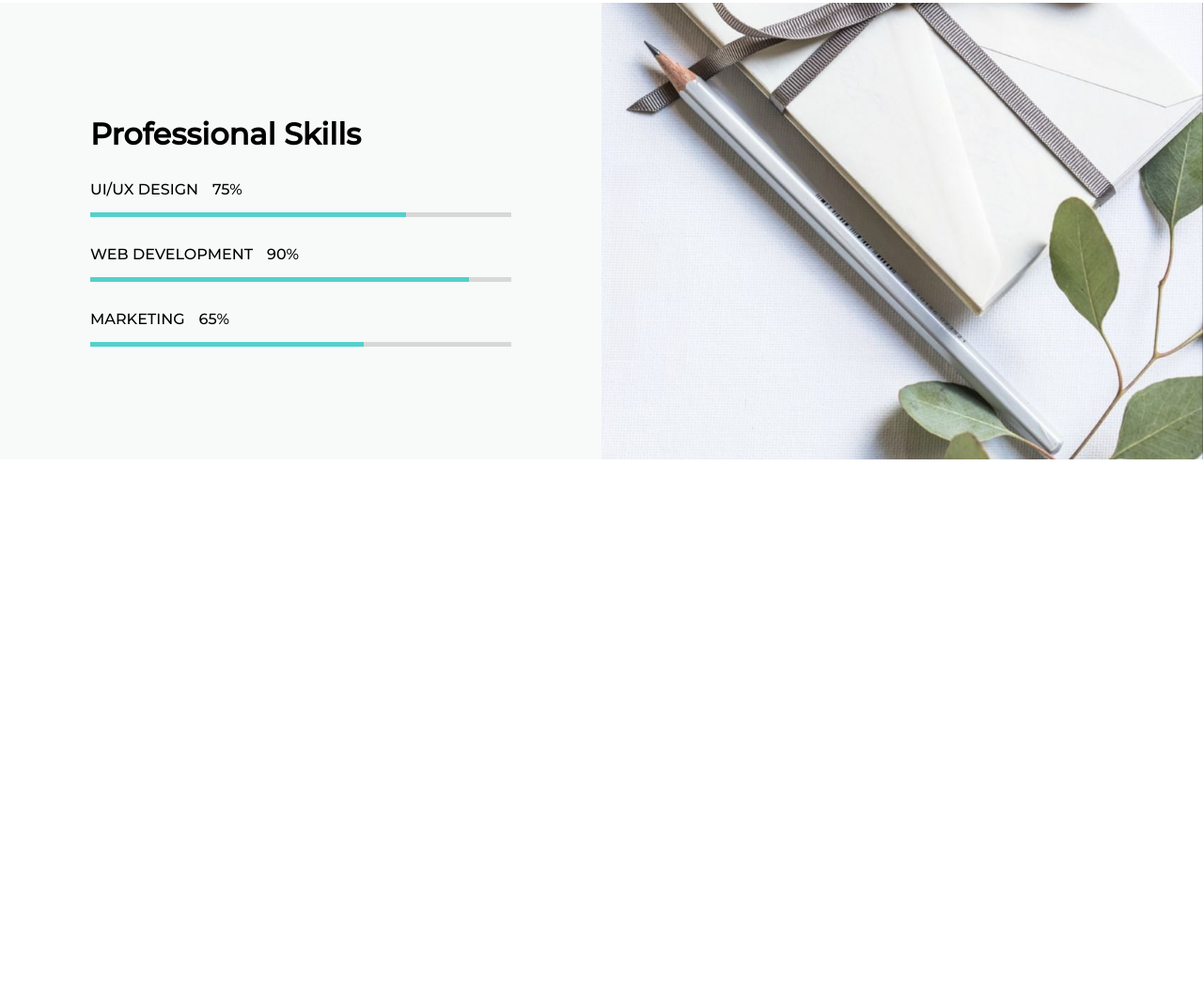
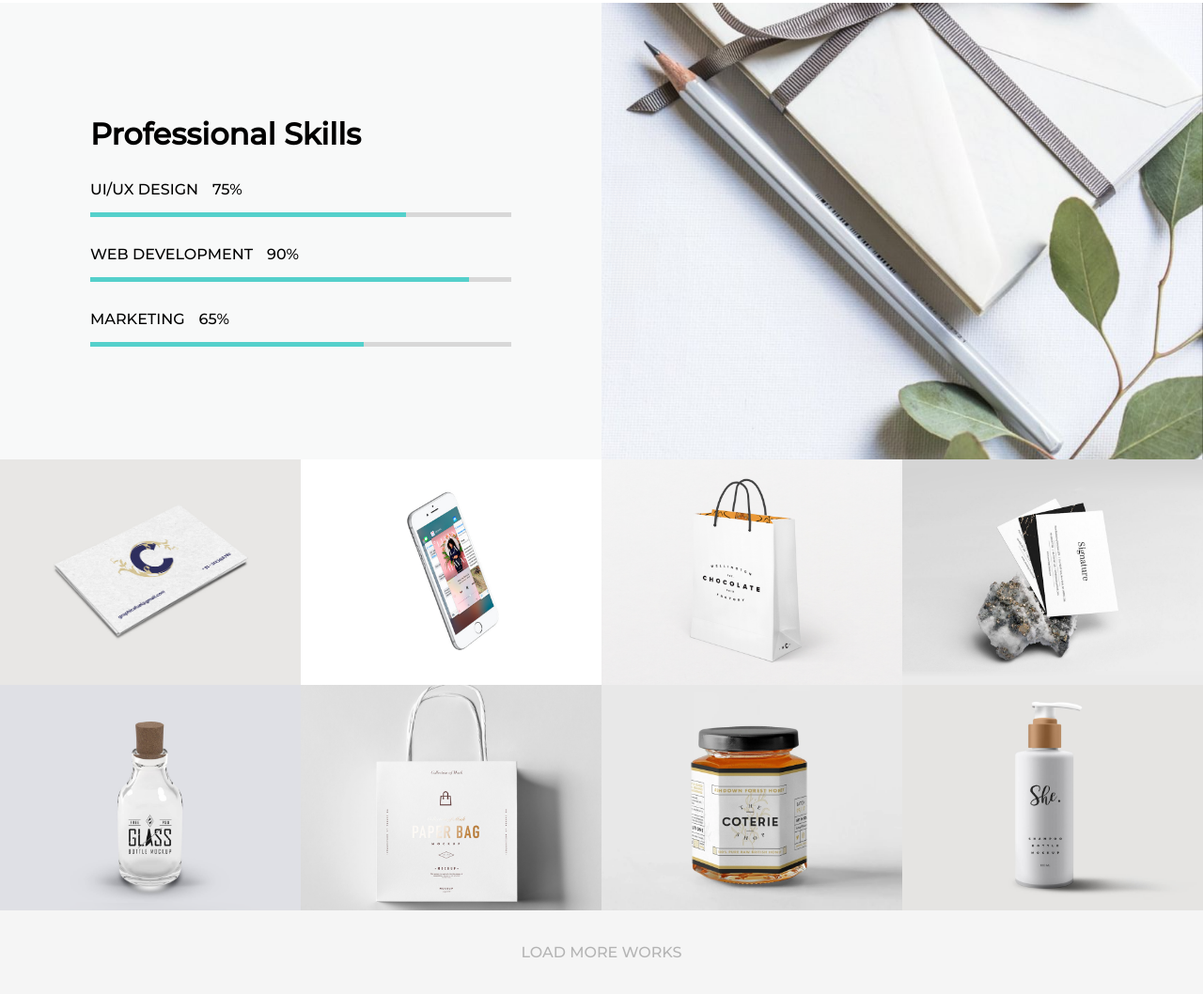
Before and after one commit to KseniyaAnd/innowise-traineeship, a plain HTML site: page index.html in a window 1280 px wide. Shown: the part 962-2020 px from the top of the page at 94% size. Before the commit the page ends 1451 px from the top, so only its background shows below. Drawn offline with Linux system fonts and the light colour scheme.

Commit message:
feat: add works section

```diff
--- /dev/null
+++ b/css/work.css
@@ -0,0 +1,48 @@
+.work__images {
+    display: grid;
+    grid-template-columns: 25% 25% 25% 25%;
+}
+
+.work__images-wrapper {
+    position: relative;
+    width: 100%;
+    padding-top: 75%;
+}
+
+.work__image {
+    position: absolute;
+    top: 0;
+    left: 0;
+    width: 100%;
+    height: 100%;
+    object-fit: cover;
+    z-index: 1;
+}
+
+.work__image-eye {
+    position: absolute;
+    top: 50%;
+    left: 50%;
+    transform: translate(-50%, -50%);
+    width: 40px;
+    height: 40px;
+    opacity: 0;
+    z-index: 2;
+}
+
+.work__image:hover {
+    filter: brightness(0.4);
+}
+
+.work__images-wrapper:hover .work__image-eye {
+    opacity: 1;
+}
+
+.work__loader {
+    text-align: center;
+    font-size: 16px;
+    background-color: rgb(245, 245, 245);
+    color: rgb(180, 180, 180);
+    padding: 35px 0;
+    cursor: pointer;
+}
--- a/index.html
+++ b/index.html
@@ -6,6 +6,7 @@
     <link rel="stylesheet" href="css/header.css">
     <link rel="stylesheet" href="css/about-us.css">
     <link rel="stylesheet" href="css/skills.css">
+    <link rel="stylesheet" href="css/work.css">
     <meta name="viewport" content="width=device-width, initial-scale=1.0">
     <title>Portfolio</title>
 </head>
@@ -35,7 +36,8 @@
     <section class="banner">
         <div class="banner__content">
             <h1>We Design and Develop</h1>
-            <p class="p-text-style">We are a new design studio based in USA. We have over 20 years of combined experience, and know a thing
+            <p class="p-text-style">We are a new design studio based in USA. We have over 20 years of combined
+                experience, and know a thing
                 or two about designing websites and mobile apps.</p>
             <button class="banner__button">
                 <a href="#work" class="banner__link">CONTACT US</a>
@@ -96,7 +98,47 @@
         </div>
     </section>
 
-
+    <section class="work">
+        <div class="work__content">
+            <div class="work__images">
+                <div class="work__images-wrapper">
+                    <img src="img/work-img-1.png" class="work__image" alt="Work Image 1">
+                    <img src="img/eye.png" class="work__image-eye" alt="Work Image Eye">
+                </div>
+                <div class="work__images-wrapper">
+                    <img src="img/work-img-2.png" class="work__image" alt="Work Image 2">
+                    <img src="img/eye.png" class="work__image-eye" alt="Work Image Eye">
+                </div>
+                <div class="work__images-wrapper">
+                    <img src="img/work-img-3.png" class="work__image" alt="Work Image 3">
+                    <img src="img/eye.png" class="work__image-eye" alt="Work Image Eye">
+                </div>
+                <div class="work__images-wrapper">
+                    <img src="img/work-img-4.png" class="work__image" alt="Work Image 4">
+                    <img src="img/eye.png" class="work__image-eye" alt="Work Image Eye">
+                </div>
+                <div class="work__images-wrapper">
+                    <img src="img/work-img-5.png" class="work__image" alt="Work Image 5">
+                    <img src="img/eye.png" class="work__image-eye" alt="Work Image Eye">
+                </div>
+                <div class="work__images-wrapper">
+                    <img src="img/work-img-6.png" class="work__image" alt="Work Image 6">
+                    <img src="img/eye.png" class="work__image-eye" alt="Work Image Eye">
+                </div>
+                <div class="work__images-wrapper">
+                    <img src="img/work-img-7.png" class="work__image" alt="Work Image 7">
+                    <img src="img/eye.png" class="work__image-eye" alt="Work Image Eye">
+                </div>
+                <div class="work__images-wrapper">
+                    <img src="img/work-img-8.png" class="work__image" alt="Work Image 8">
+                    <img src="img/eye.png" class="work__image-eye" alt="Work Image Eye">
+                </div>
+            </div>
+            <div class="work__loader">
+                LOAD MORE WORKS
+            </div>
+        </div>
+    </section>
 </main>
 </body>
 </html>
```
Also changed, not shown: img/eye.png (added), img/work-img-1.png (added), img/work-img-2.png (added), img/work-img-3.png (added), img/work-img-4.png (added), img/work-img-5.png (added), img/work-img-6.png (added), img/work-img-7.png (added), img/work-img-8.png (added).
